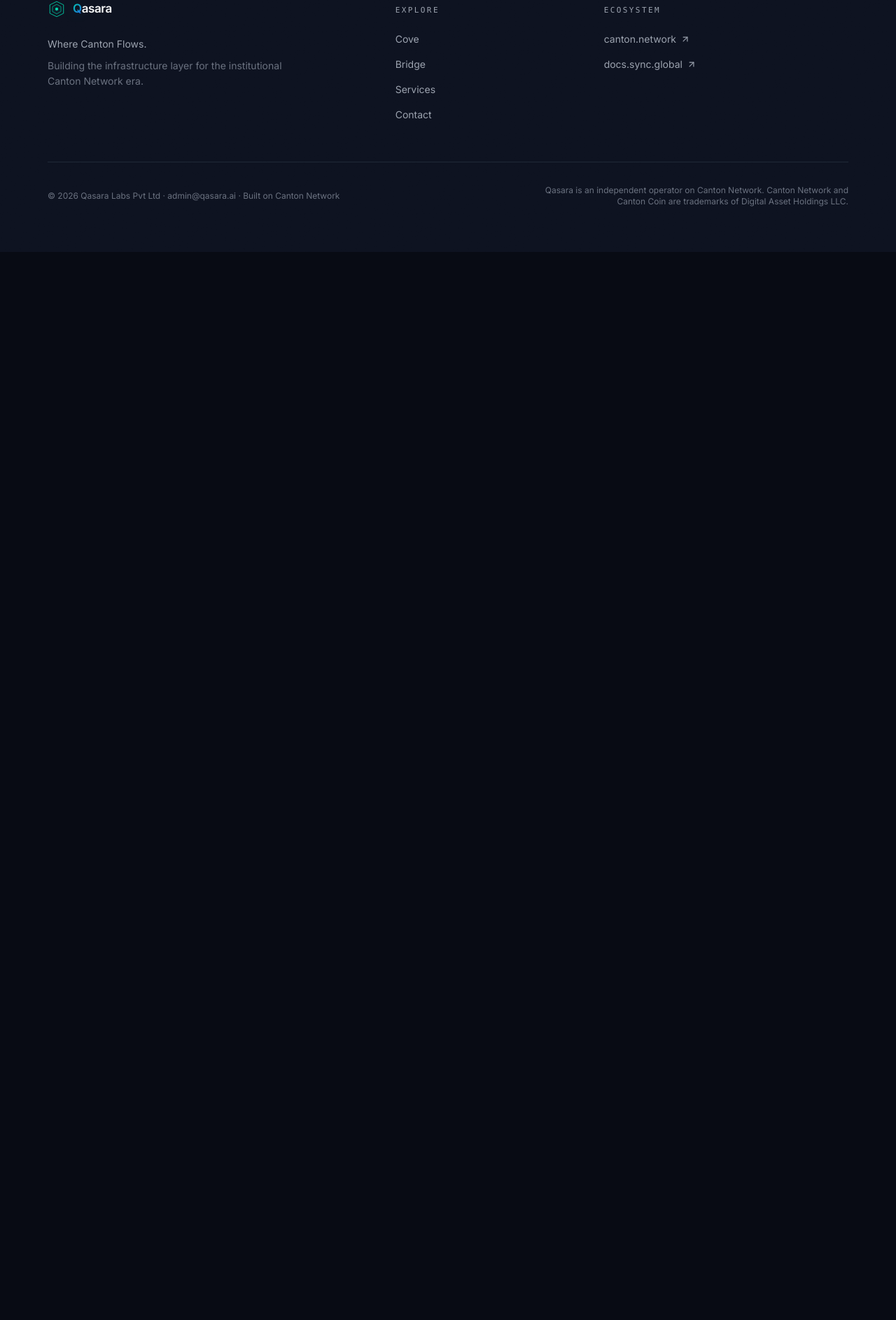
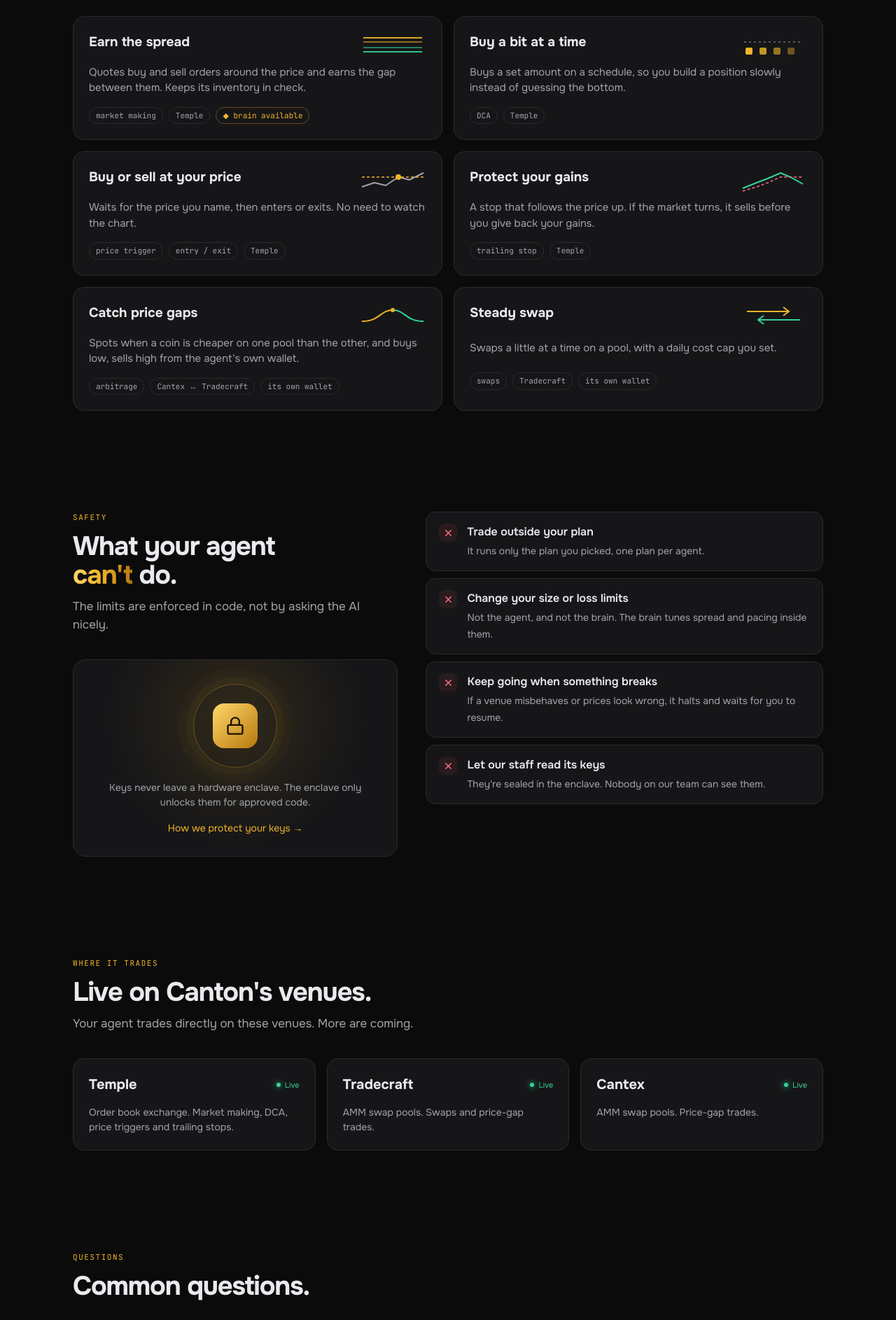
Before and after one commit to Qasara-Labs-Pvt-Ltd/qasara-website, a Next.js app: page /strategyforge in a window 1280 px wide. Shown: the part 1955-3841 px from the top of the page at 70% size. Before the commit the page ends 2315 px from the top, so only its background shows below. Built offline with nearby package versions, Linux system fonts and the light colour scheme.

Commit message:
feat(strategyforge): page v2 plans, safety, venues, FAQ and pilot waitlist

```diff
--- a/app/strategyforge/SuccessBanner.tsx
+++ b/app/strategyforge/SuccessBanner.tsx
@@ -1,25 +1,18 @@
-// app/strategyforge/SuccessBanner.tsx
 "use client";
 
 import { useSearchParams } from "next/navigation";
 import { CheckCircle2 } from "lucide-react";
 
+// Rendered at the top of the page: Formspree lands the user there after submitting.
 export function SuccessBanner() {
   const params = useSearchParams();
   if (params.get("success") !== "true") return null;
 
   return (
-    <div
-      role="status"
-      aria-live="polite"
-      className="mb-8 flex items-start gap-4 rounded-2xl border border-brand-teal/40 bg-brand-teal/10 px-5 py-4 text-sm text-brand-mint backdrop-blur-sm"
-    >
-      <CheckCircle2 className="mt-0.5 h-5 w-5 shrink-0" strokeWidth={1.75} />
-      <div>
-        <p className="font-medium text-ink">Request received.</p>
-        <p className="mt-1 text-ink-muted">
-          Thanks — we&apos;ll be in touch about early access.
-        </p>
+    <div className="sf-success-wrap">
+      <div role="status" aria-live="polite" className="sf-success">
+        <CheckCircle2 strokeWidth={1.75} aria-hidden="true" />
+        <p>You&apos;re on the list. We&apos;ll email you when your spot opens.</p>
       </div>
     </div>
   );
--- /dev/null
+++ b/app/strategyforge/_sections/CantDo.tsx
@@ -0,0 +1,56 @@
+import { Lock, X } from "lucide-react";
+import { SECURITY_URL } from "../content";
+
+const ROWS = [
+  { title: "Trade outside your plan", body: "It runs only the plan you picked, one plan per agent." },
+  {
+    title: "Change your size or loss limits",
+    body: "Not the agent, and not the brain. The brain tunes spread and pacing inside them.",
+  },
+  {
+    title: "Keep going when something breaks",
+    body: "If a venue misbehaves or prices look wrong, it halts and waits for you to resume.",
+  },
+  { title: "Let our staff read its keys", body: "They're sealed in the enclave. Nobody on our team can see them." },
+];
+
+export function CantDo() {
+  return (
+    <section className="sf-section">
+      <div className="sf-cant">
+        <div>
+          <div className="sf-eyebrow">Safety</div>
+          <h2>
+            What your agent
+            <br /> <span className="sf-gold">can&apos;t</span> do.
+          </h2>
+          <p className="sf-lead">The limits are enforced in code, not by asking the AI nicely.</p>
+          <div className="sf-seal">
+            <div className="sf-ring">
+              <div>
+                <Lock aria-hidden="true" />
+              </div>
+            </div>
+            <p>Keys never leave a hardware enclave. The enclave only unlocks them for approved code.</p>
+            <a className="sf-link" href={SECURITY_URL}>
+              How we protect your keys →
+            </a>
+          </div>
+        </div>
+        <ul className="sf-list">
+          {ROWS.map((r) => (
+            <li key={r.title} className="sf-row">
+              <div className="sf-x" aria-hidden="true">
+                <X strokeWidth={2.5} />
+              </div>
+              <div>
+                <b>{r.title}</b>
+                <span>{r.body}</span>
+              </div>
+            </li>
+          ))}
+        </ul>
+      </div>
+    </section>
+  );
+}
--- /dev/null
+++ b/app/strategyforge/_sections/Faq.tsx
@@ -0,0 +1,30 @@
+const FAQ = [
+  {
+    q: "Who can see my agent's keys?",
+    a: "Nobody on our team. They're sealed in a hardware enclave that only unlocks them for approved code.",
+  },
+  {
+    q: "What does the brain actually do?",
+    a: "On market-making plans you switch it on per plan. It tunes spread and pacing within your limits, never your size or loss limits, and logs a reason for every change.",
+  },
+  { q: "What if something goes wrong?", a: "The agent halts and tells you. It stays halted until you resume it." },
+  { q: "Do I need to run anything?", a: "No. Everything runs for you." },
+  { q: "Is it available now?", a: "We're in a pilot. Join and we'll let you in as places open." },
+];
+
+export function Faq() {
+  return (
+    <section className="sf-section">
+      <div className="sf-eyebrow">Questions</div>
+      <h2>Common questions.</h2>
+      <div className="sf-faq">
+        {FAQ.map((f, i) => (
+          <details key={f.q} open={i < 3}>
+            <summary>{f.q}</summary>
+            <p>{f.a}</p>
+          </details>
+        ))}
+      </div>
+    </section>
+  );
+}
--- /dev/null
+++ b/app/strategyforge/_sections/JoinForm.tsx
@@ -0,0 +1,37 @@
+import { FORMSPREE_ID } from "../content";
+
+// Plain HTML POST (works without JS). Formspree redirects to _next; SuccessBanner reads ?success=true.
+export function JoinForm() {
+  return (
+    <section id="join" className="sf-section">
+      <div className="sf-final">
+        <div className="sf-eyebrow">Pilot</div>
+        <h2>Put an agent to work.</h2>
+        <p className="sf-lead">Join the pilot. We&apos;ll email you when your spot opens.</p>
+        <form action={`https://formspree.io/f/${FORMSPREE_ID}`} method="POST" className="sf-email">
+          <input type="hidden" name="_next" value="https://qasara.ai/strategyforge?success=true" />
+          <input type="hidden" name="_subject" value="StrategyForge — pilot waitlist" />
+          <input type="hidden" name="product" value="strategyforge" />
+          <input type="hidden" name="source" value="sf-page-v2" />
+          <label htmlFor="sf-join-email" className="sf-sr-only">
+            Email
+          </label>
+          <input
+            id="sf-join-email"
+            type="email"
+            name="email"
+            required
+            autoComplete="email"
+            placeholder="you@email.com"
+          />
+          <button type="submit" className="sf-btn sf-btn-sm">
+            Join the pilot
+          </button>
+        </form>
+      </div>
+      <p className="sf-risk">
+        StrategyForge is software. Nothing here is financial advice. Automated trading carries risk.
+      </p>
+    </section>
+  );
+}
--- /dev/null
+++ b/app/strategyforge/_sections/Plans.tsx
@@ -0,0 +1,79 @@
+import type { ReactElement } from "react";
+import { PLANS, type PlanId } from "../content";
+
+const ICONS: Record<PlanId, ReactElement> = {
+  spread: (
+    <svg viewBox="0 0 96 36" aria-hidden="true">
+      <g stroke="#f0b429" strokeWidth="2">
+        <line x1="6" y1="8" x2="90" y2="8" opacity=".9" />
+        <line x1="6" y1="14" x2="90" y2="14" opacity=".55" />
+        <line x1="6" y1="22" x2="90" y2="22" stroke="#34d399" opacity=".55" />
+        <line x1="6" y1="28" x2="90" y2="28" stroke="#34d399" opacity=".9" />
+      </g>
+    </svg>
+  ),
+  dca: (
+    <svg viewBox="0 0 96 36" aria-hidden="true">
+      <g fill="#f0b429">
+        <rect x="8" y="22" width="10" height="10" rx="2" />
+        <rect x="28" y="22" width="10" height="10" rx="2" opacity=".8" />
+        <rect x="48" y="22" width="10" height="10" rx="2" opacity=".6" />
+        <rect x="68" y="22" width="10" height="10" rx="2" opacity=".4" />
+      </g>
+      <path d="M6 14 H88" stroke="#6f7077" strokeWidth="1.5" strokeDasharray="3 4" />
+    </svg>
+  ),
+  trigger: (
+    <svg viewBox="0 0 96 36" aria-hidden="true">
+      <path d="M4 28 L22 22 L38 26 L56 14 L72 18 L92 8" stroke="#a3a4ab" strokeWidth="2" fill="none" />
+      <path d="M4 14 H92" stroke="#f0b429" strokeWidth="1.5" strokeDasharray="4 3" />
+      <circle cx="56" cy="14" r="4" fill="#f0b429" />
+    </svg>
+  ),
+  trailing: (
+    <svg viewBox="0 0 96 36" aria-hidden="true">
+      <path d="M4 30 L24 22 L40 16 L58 8 L72 14 L90 24" stroke="#34d399" strokeWidth="2" fill="none" />
+      <path d="M4 34 L24 28 L40 22 L58 14 L90 14" stroke="#fb6a78" strokeWidth="1.5" strokeDasharray="4 3" fill="none" />
+    </svg>
+  ),
+  arb: (
+    <svg viewBox="0 0 96 36" aria-hidden="true">
+      <path d="M4 26 C30 26 30 10 48 10" stroke="#f0b429" strokeWidth="2" fill="none" />
+      <path d="M48 10 C66 10 66 26 92 26" stroke="#34d399" strokeWidth="2" fill="none" />
+      <circle cx="48" cy="10" r="3" fill="#f0b429" />
+    </svg>
+  ),
+  swap: (
+    <svg viewBox="0 0 96 36" aria-hidden="true">
+      <path d="M10 12 H70 m-8 -6 l8 6 l-8 6" stroke="#f0b429" strokeWidth="2" fill="none" />
+      <path d="M86 24 H26 m8 -6 l-8 6 l8 6" stroke="#34d399" strokeWidth="2" fill="none" />
+    </svg>
+  ),
+};
+
+export function Plans() {
+  return (
+    <section className="sf-section">
+      <div className="sf-eyebrow">Plans</div>
+      <h2>Tell it what to do.</h2>
+      <p className="sf-lead">Each agent runs one plan at a time, so you always know what it&apos;s doing.</p>
+      <div className="sf-plans">
+        {PLANS.map((p) => (
+          <div key={p.id} className="sf-plan">
+            <h3>{p.title}</h3>
+            {ICONS[p.id]}
+            <p className="sf-what">{p.what}</p>
+            <div className="sf-meta">
+              {p.chips.map((c) => (
+                <span key={c} className="sf-chip">
+                  {c}
+                </span>
+              ))}
+              {p.brain && <span className="sf-chip sf-chip-gold">◆ brain available</span>}
+            </div>
+          </div>
+        ))}
+      </div>
+    </section>
+  );
+}
--- /dev/null
+++ b/app/strategyforge/_sections/Venues.tsx
@@ -0,0 +1,25 @@
+import { VENUES } from "../content";
+
+export function Venues() {
+  return (
+    <section className="sf-section">
+      <div className="sf-eyebrow">Where it trades</div>
+      <h2>Live on Canton&apos;s venues.</h2>
+      <p className="sf-lead">Your agent trades directly on these venues. More are coming.</p>
+      <div className="sf-vgrid">
+        {VENUES.map((v) => (
+          <div key={v.name} className="sf-v" data-venue-card={v.name}>
+            <div className="sf-top">
+              <h3>{v.name}</h3>
+              <span className="sf-live">
+                <i className="sf-dot" aria-hidden="true" />
+                Live
+              </span>
+            </div>
+            <p>{v.blurb}</p>
+          </div>
+        ))}
+      </div>
+    </section>
+  );
+}
--- a/app/strategyforge/page.tsx
+++ b/app/strategyforge/page.tsx
@@ -3,9 +3,14 @@ import { Suspense } from "react";
 import { HERO_SUB } from "./content";
 import { sfMono, sfSans } from "./fonts";
 import { SuccessBanner } from "./SuccessBanner";
+import { CantDo } from "./_sections/CantDo";
+import { Faq } from "./_sections/Faq";
 import { Hero } from "./_sections/Hero";
 import { HowItWorks } from "./_sections/HowItWorks";
+import { JoinForm } from "./_sections/JoinForm";
 import { Pillars } from "./_sections/Pillars";
+import { Plans } from "./_sections/Plans";
+import { Venues } from "./_sections/Venues";
 import "./sf-theme.css";
 
 const TITLE = "StrategyForge: your trading agent on Canton";
@@ -26,6 +31,11 @@ export default function StrategyForgePage() {
       <hr className="sf-rule" />
       <Pillars />
       <HowItWorks />
+      <Plans />
+      <CantDo />
+      <Venues />
+      <Faq />
+      <JoinForm />
     </div>
   );
 }
```
